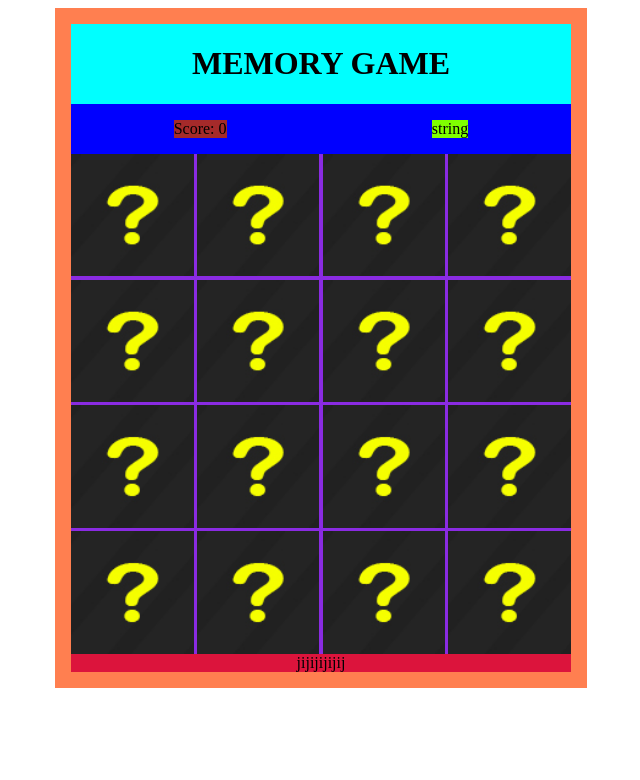
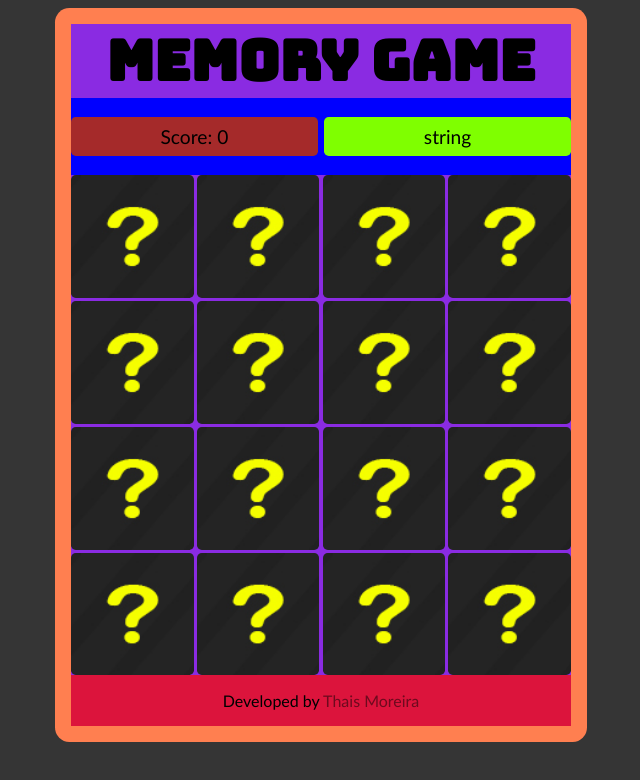
Before and after one commit to thaismoreiradev/memory-game, a plain HTML site: page index.html in a window 1280 px wide. Shown: the whole page, without its empty margins (319-959 px from the left). Drawn offline with Linux system fonts and the light colour scheme.

Commit message:
Styling details in css

```diff
--- a/app.js
+++ b/app.js
@@ -1,6 +1,7 @@
 import { cardArray } from "./cardArray.js";
 const gridDisplay = document.querySelector("#grid");
 const resultDisplay = document.querySelector("#result");
+const message = document.querySelector("#message")
 let cards
 let cardsChosenNames = [];
 let cardsChosenIds = [];
@@ -31,12 +32,12 @@ const checkMatch = () => {
     if (optionOneId == optionTwoId){
         cards[optionOneId].setAttribute('src', 'images/image-blank.jpg')
         cards[optionTwoId].setAttribute('src', 'images/image-blank.jpg')
-        alert('You have chosen the same image!')
+        message.textContent = 'You have chosen the same image!'
     }
 
     // when user finds equal cards
     else if (cardsChosenNames[0] == cardsChosenNames[1]) {
-        alert("congrats")
+        message.textContent = "congrats"
         cards[optionOneId].removeEventListener('click', flipCard)
         cards[optionTwoId].removeEventListener('click', flipCard)
         cards[optionOneId].classList.add('dontFlip')
@@ -49,7 +50,7 @@ const checkMatch = () => {
     else {
         cards[optionOneId].setAttribute('src', 'images/image-blank.jpg')
         cards[optionTwoId].setAttribute('src', 'images/image-blank.jpg')
-        alert("not this time")
+        message.textContent = "not this time"
     }
 
     resultDisplay.textContent = cardsWon.length / 2
@@ -65,7 +66,7 @@ const checkMatch = () => {
 
     // when user finishes the game
     if(cardsWon.length == cardArray.length){
-        resultDisplay.textContent = "Congratulations, you found all pairs! :)"
+        message.textContent = "Congratulations, you found all pairs! :)"
     }
 }
 
--- a/index.html
+++ b/index.html
@@ -5,21 +5,29 @@
     <meta http-equiv="X-UA-Compatible" content="IE=edge">
     <meta name="viewport" content="width=device-width, initial-scale=1.0">
     <link rel="stylesheet" type="text/css" href="./styles.css"/>
+    <link rel="preconnect" href="https://fonts.googleapis.com">
+    <link rel="preconnect" href="https://fonts.gstatic.com" crossorigin>
+    <link href="https://fonts.googleapis.com/css2?family=Bungee&display=swap" rel="stylesheet">
+
     <title>Memory Game</title>
 </head>
 <body>
     <div class="game-container">
         <header>
-            <h1>MEMORY GAME</h1>
+            <div class="game-name">
+                <h1>MEMORY GAME</h1>
+            </div>
             <div class="score">
                 <p class="score-info">Score: <span id="result">0</span></p>
-                <p class="message">string</p>
+                <p class="message" id="message">string</p>
             </div>
         </header>
         <main>
             <div id="grid" class="grid"></div>
         </main>
-        <footer>jijijijijij</footer>
+        <footer>
+            <p>Developed by <a href="https://github.com/thaismoreiradev" target="_blank" rel="noopener noreferrer">Thais Moreira</a> </p>
+        </footer>
     </div>
     <script type="module" src="./app.js"></script>
 </body>
--- a/styles.css
+++ b/styles.css
@@ -2,12 +2,15 @@ body{
     display: flex;
     align-items: center;
     justify-content: center;
+    font-family:'Trebuchet MS', 'Lucida Sans Unicode', 'Lucida Grande', 'Lucida Sans', Arial, sans-serif;
+    background-color: rgb(53, 53, 53);
 }
 
 .game-container{
     width: 80vw;
     max-width: 500px;
     min-width: 300px;
+    max-height: 90vh;
     padding: 1rem;
     /* margin: 10rem; */
     background-color:coral;
@@ -15,6 +18,7 @@ body{
     flex-direction: column;
     align-items: center;
     justify-content: center;
+    border-radius: 0.9rem;
 }
 
 header{
@@ -22,23 +26,47 @@ header{
     background-color: aqua;
 }
 
-header h1 {
-    text-align: center;
+/* header .game-name{
+    display: flex;
+    justify-content: center;
+    background-color: darkgoldenrod;
+    margin-top: 0;
+    padding: 0;
+
+} */
+
+header .game-name h1 {
+    display: flex;
+    justify-content: center;
+    font-family: 'Bungee';
+    font-size: 3.5rem;
+    background-color: blueviolet;
+    margin: 0;
 }
 
 header .score{
-    background-color: blue;
     display: flex;
     align-items: center;
     justify-content: space-around;
+    gap: 0.4rem;
+    background-color: blue;
+    font-size: 1.2rem;
 }
 
 header .score .score-info{
+    width: 100%;
+    text-align: center;
+    padding: 0.5rem 0;
     background-color: brown;
+    border-radius: 0.3rem;
 }
 
 header .score .message{
+    width: 100%;
+    text-align: center;
+    padding: 0.5rem 0;
     background-color: chartreuse;
+    border-radius: 0.3rem;
 }
 
 
@@ -56,11 +84,23 @@ main .grid {
 
 main .grid img{
     width: 100%;
+    border-radius: 0.3rem;
+    cursor: pointer;
+
 }
+
+main .grid img:hover{
+    background-color: rgba(255, 255, 255, .5);
+}
+
 
 footer{
     width: 100%;
     background-color: crimson;
     text-align: center;
+}
 
+footer a {
+    text-decoration: none;
+    color: rgb(0, 0, 0, 0.5);
 }
```
